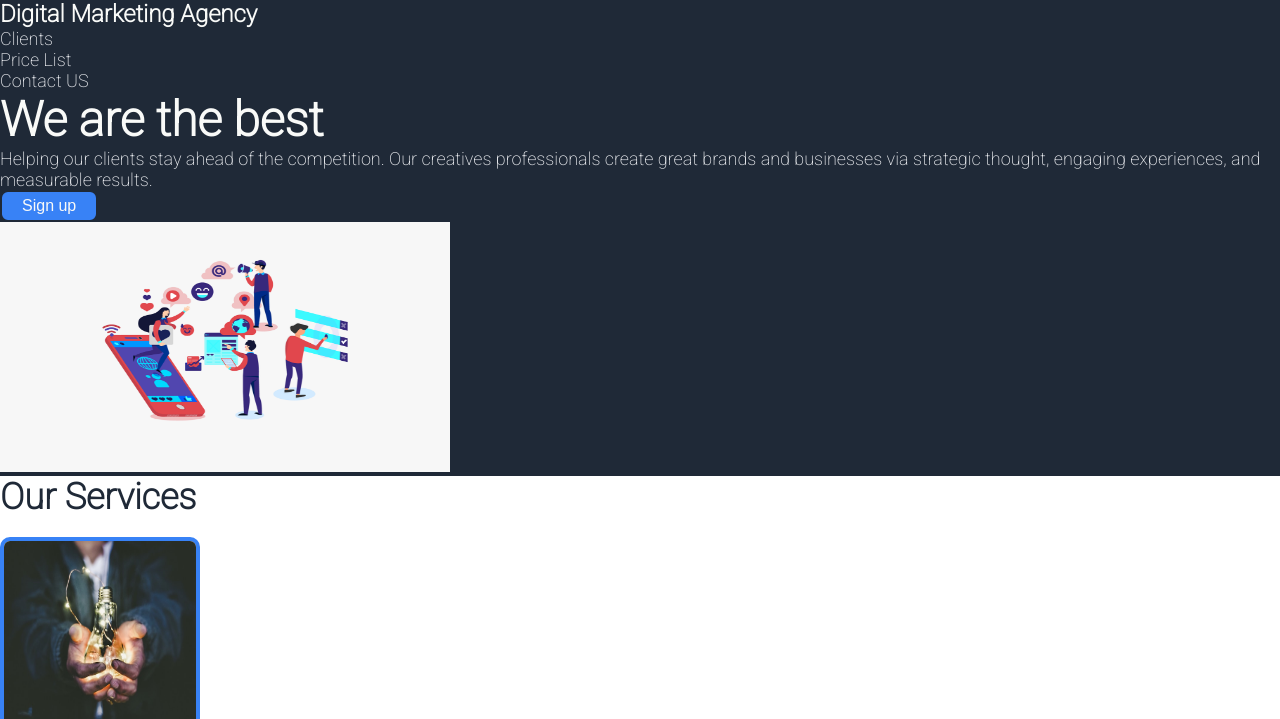
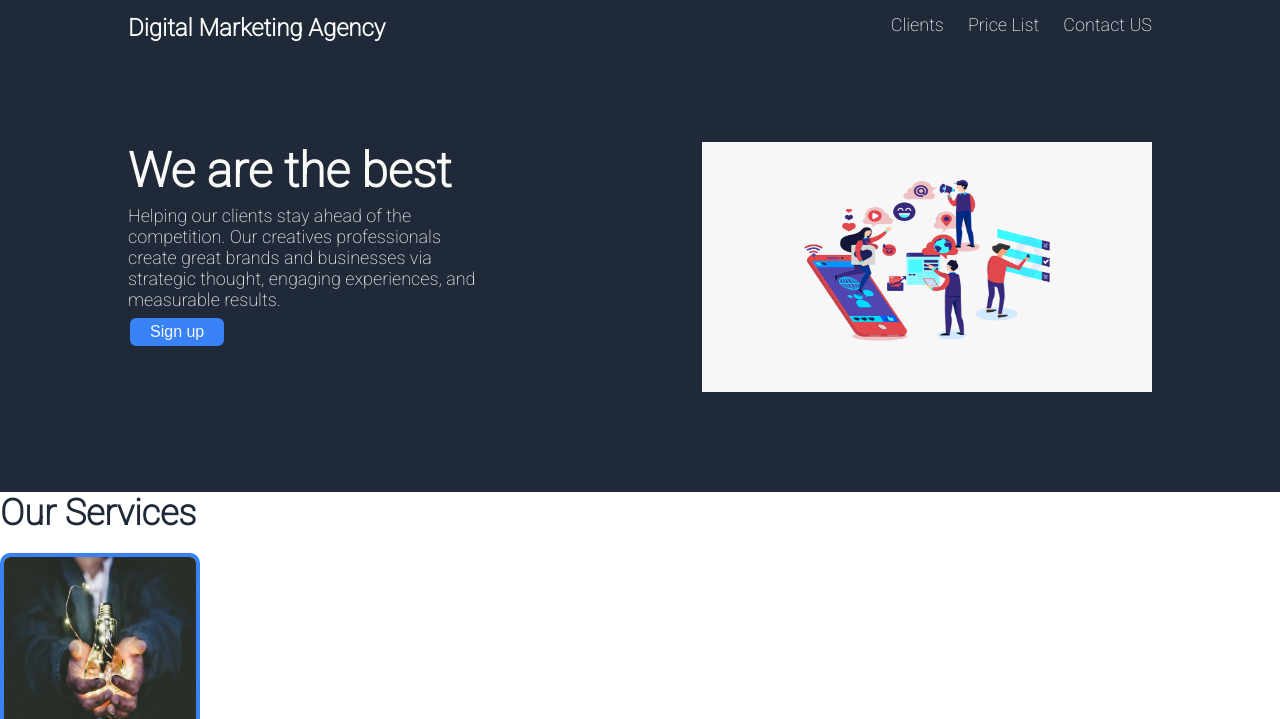
Before and after one commit to Ahmed-Modather/Digital-Marketing-Agency-Website, a plain HTML site: page index.html in a window 1280 px wide. Shown: the top 719 px of the page. Drawn offline with Linux system fonts and the light colour scheme.

Commit message:
Finish styling the  Header and Footer sections

```diff
--- a/style.css
+++ b/style.css
@@ -9,14 +9,40 @@
 body {
     min-height: 100vh;
     font-family: 'Roboto', sans-serif;
-
+    display: flex;
+    flex-direction: column;
 }
 
 
 
 .section_1 {
     background-color: #1F2937;
+    flex: 1;
+    display: flex;
+    flex-direction: column;
+    padding: 0 10vw;
+}
 
+.section_x {
+    flex: 1;
+    display: flex;
+    justify-content: space-between;
+    padding-top: 14px;
+
+}
+
+.section_y {
+    flex: 2;
+    display: flex;
+    justify-content: space-between;
+    margin: auto 0;
+    padding: 100px 0;
+
+}
+
+ul {
+    display: flex;
+    gap: 24px;
 }
 
 h1 {
@@ -24,6 +50,8 @@ h1 {
     color: #F9FAF8;
 
 }
+
+
 
 h2 {
     font-size: 48px;
@@ -35,6 +63,9 @@ h2 {
 .p1 {
     font-size: 18px;
     color: #E5E7EB;
+    width: 350px;
+    height: auto;
+    padding: 6px 0;
 
 }
 
@@ -56,9 +87,9 @@ a {
 }
 
 
-/* .section_2 {
-
-} */
+.section_2 {
+    flex: 1;
+}
 
 h3 {
     font-size: 36px;
@@ -76,6 +107,7 @@ p img {
 
 .section_3 {
     background-color: #EFE7EB;
+    flex: 1;
 
 }
 
@@ -94,6 +126,7 @@ span {
 
 .section_4 {
     color: #F9FAF8;
+    flex: 1;
 }
 
 .sign_up {
@@ -124,4 +157,7 @@ footer {
     background-color: #1F2937;
     font-size: 16px;
     color: #F9FAF8;
+    height:60px;
+    text-align: center;
+    padding: 25px;
 }
```
